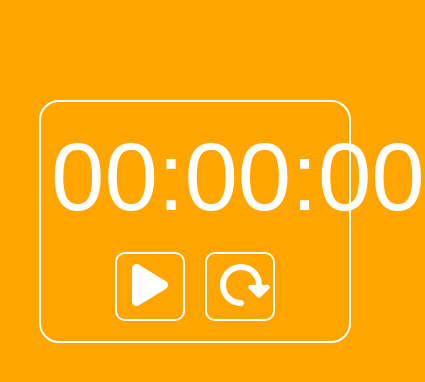
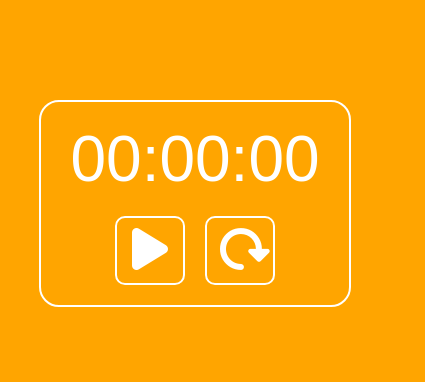
Before and after one commit to Isaactangky/JAVASCRIPT-projects, a browser extension: page 6. Stopwatch/index.html in a window 390 px wide. Shown: the whole page, 425 px wide, since content can reach past the window. Drawn offline with Linux system fonts and the light colour scheme.

Commit message:
Update styles.css

```diff
--- a/6. Stopwatch/styles.css
+++ b/6. Stopwatch/styles.css
@@ -70,3 +70,8 @@ body{
 #reset-btn i{
   transform: rotate(45deg);
 }
+@media (max-width: 600px){
+  #time{
+    font-size: 4rem;
+  }
+}
```
